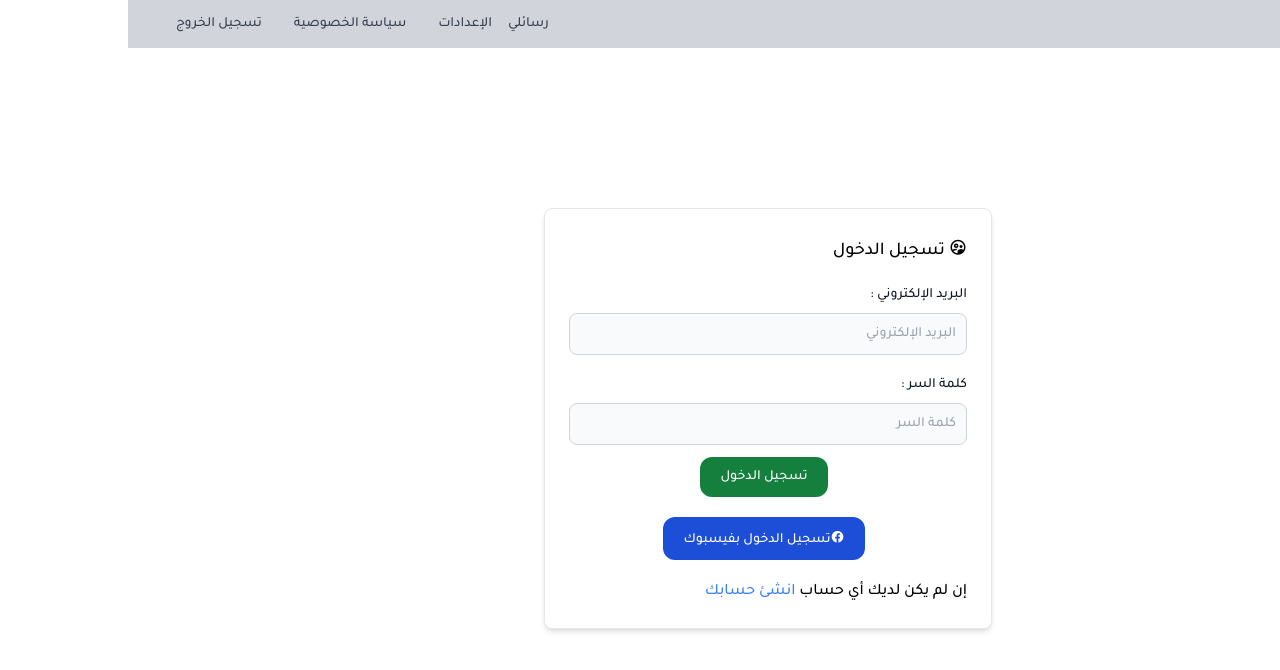
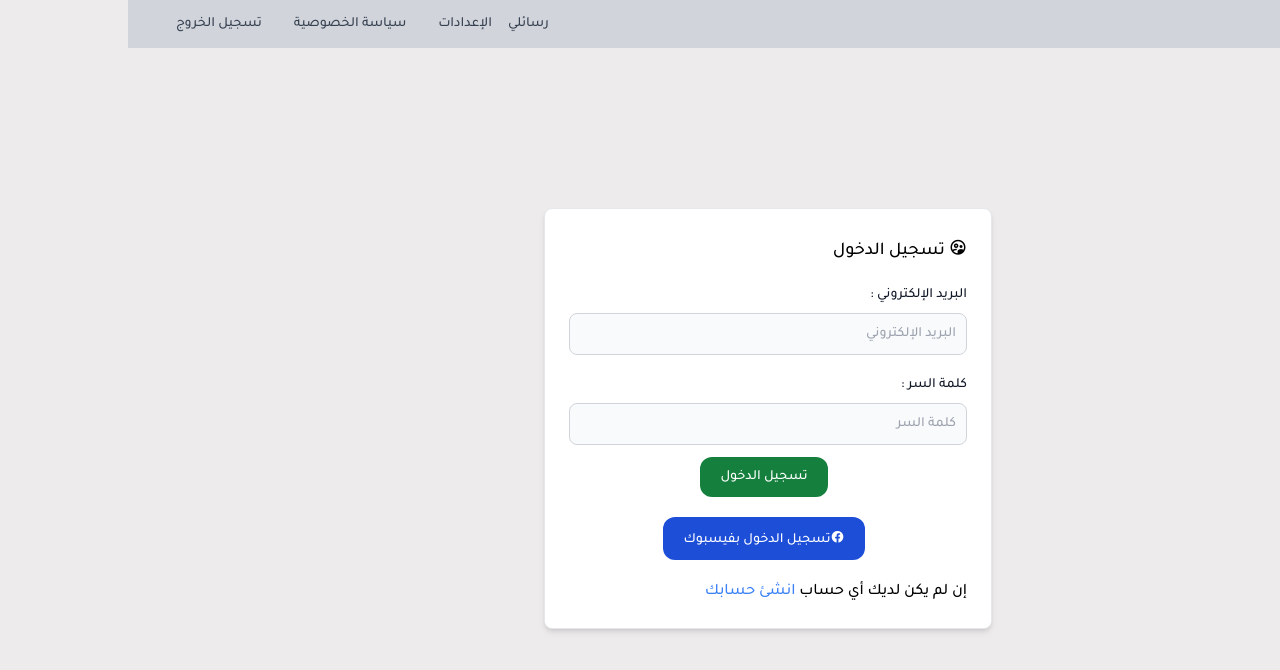
Before and after one commit to yoelhaim/saraha_front_end, a React (Create React App) app: page /login in a window 1280 px wide. Shown: the top 670 px of the page. Built offline with nearby package versions, Linux system fonts and the light colour scheme.

Commit message:
style css

```diff
--- a/src/index.css
+++ b/src/index.css
@@ -11,6 +11,7 @@ body {
     sans-serif;
   -webkit-font-smoothing: antialiased;
   -moz-osx-font-smoothing: grayscale;
+  background-color: rgb(237, 235, 235);
 }
 
 code {
```
